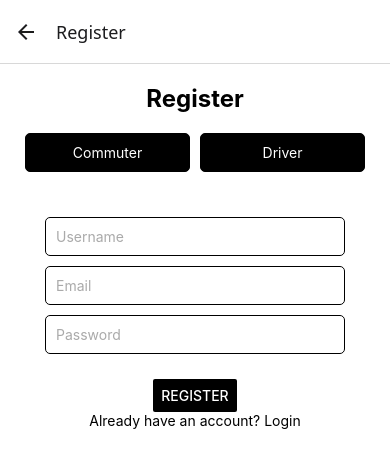
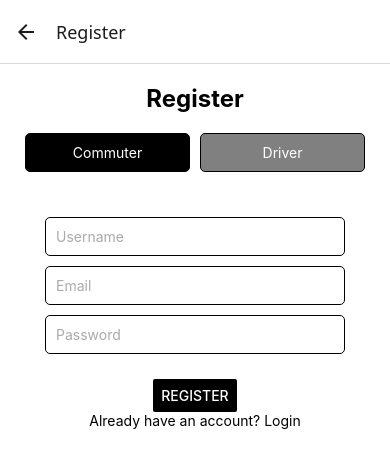
Before and after one commit to K6EDWIN/Quickmatatu, a React Native app: screen /Registration in a window 390 px wide. Shown: the top 468 px of the page. Built offline with nearby package versions, Linux system fonts and the light colour scheme; what @rnmapbox/maps would draw is missing.

Commit message:
Update Registration.jsx

```diff
--- a/Components/Registration.jsx
+++ b/Components/Registration.jsx
@@ -122,10 +122,7 @@ const RegistrationForm = ({ navigation }) => {
       nationalId
     };
 
-    console.log("Registering with:", userData);
-
     try {
-      // Updated to use dynamic API URL and /api prefix
       const response = await fetch(`${API_URL}/api/register`, {
         method: 'POST',
         headers: {
@@ -136,12 +133,10 @@ const RegistrationForm = ({ navigation }) => {
 
       if (response.ok) {
         const data = await response.json();
-        console.log('User registered successfully:', data);
         Alert.alert('Success', 'Registration successful!');
         navigation.navigate("Login");
       } else {
         const errorData = await response.json();
-        console.error('Registration failed:', errorData);
         Alert.alert('Registration failed', errorData.message || errorData.error);
       }
     } catch (error) {
@@ -156,7 +151,11 @@ const RegistrationForm = ({ navigation }) => {
         <Text style={styles.header}>Register</Text>
         <View style={styles.userTypeContainer}>
           <TouchableOpacity
-            style={styles.button}
+            style={[
+              styles.button,
+              // If commuter, use black (default), otherwise use grey
+              { backgroundColor: userType === 'commuter' ? 'black' : 'grey' }
+            ]}
             onPress={() => {
               setVisibleComponent('CommuterRegistration');
               setUserType('commuter');
@@ -165,7 +164,11 @@ const RegistrationForm = ({ navigation }) => {
             <Text style={styles.buttonText}>Commuter</Text>
           </TouchableOpacity>
           <TouchableOpacity
-            style={styles.button}
+            style={[
+              styles.button,
+              // If driver, use black, otherwise use grey
+              { backgroundColor: userType === 'driver' ? 'black' : 'grey' }
+            ]}
             onPress={() => {
               setVisibleComponent('DriverRegistration');
               setUserType('driver');
```
